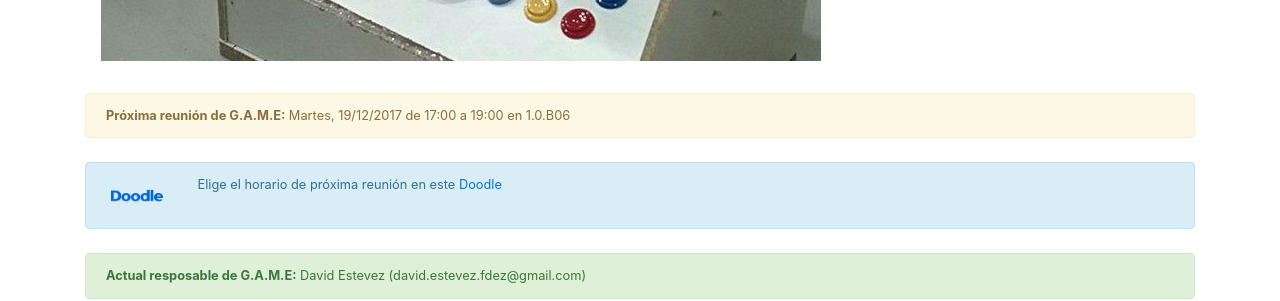
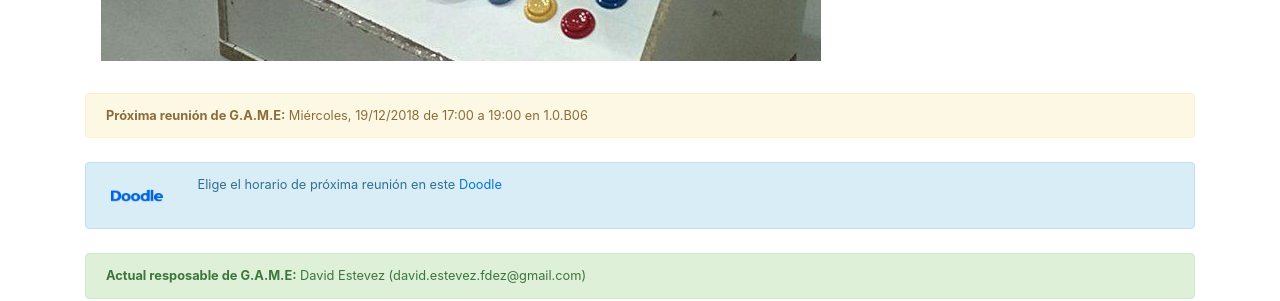
Before and after one commit to asrob-uc3m/asrob-uc3m.github.io, a Jekyll site: the page built from _workgroups/2017-05-28-game.markdown, in a window 1280 px wide and 900 px high, scrolled down 1053 px. Shown: the part 152-453 px from the top of the window. Built offline with Jekyll 4.4.1, drawn with Linux system fonts in a browser that asks for light colours.

Commit message:
Update next_meeting for workgroup GAME

```diff
--- a/_workgroups/2017-05-28-game.markdown
+++ b/_workgroups/2017-05-28-game.markdown
@@ -9,7 +9,7 @@ layout: workgroup
 manager: David Estevez
 manager_email: david.estevez.fdez@gmail.com
 name: G.A.M.E
-next_meeting: Martes, 19/12/2017 de 17:00 a 19:00 en 1.0.B06
+next_meeting: "Mi\xE9rcoles, 19/12/2018 de 17:00 a 19:00 en 1.0.B06"
 next_meeting_doodle: https://doodle.com/poll/28q9bushezy9fgmg
 picture: /img/game.png
 picture_full: /img/game-full.jpg
```
